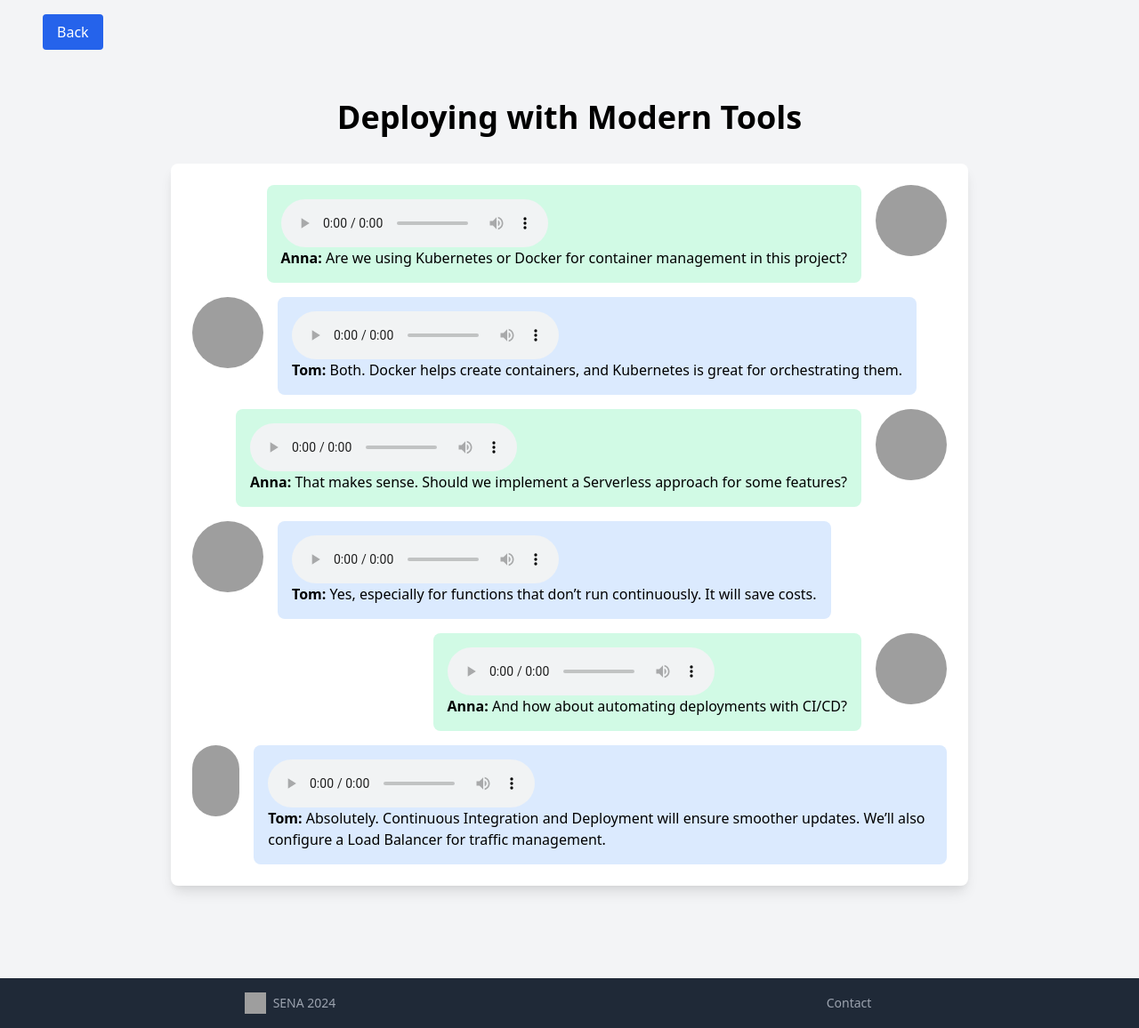
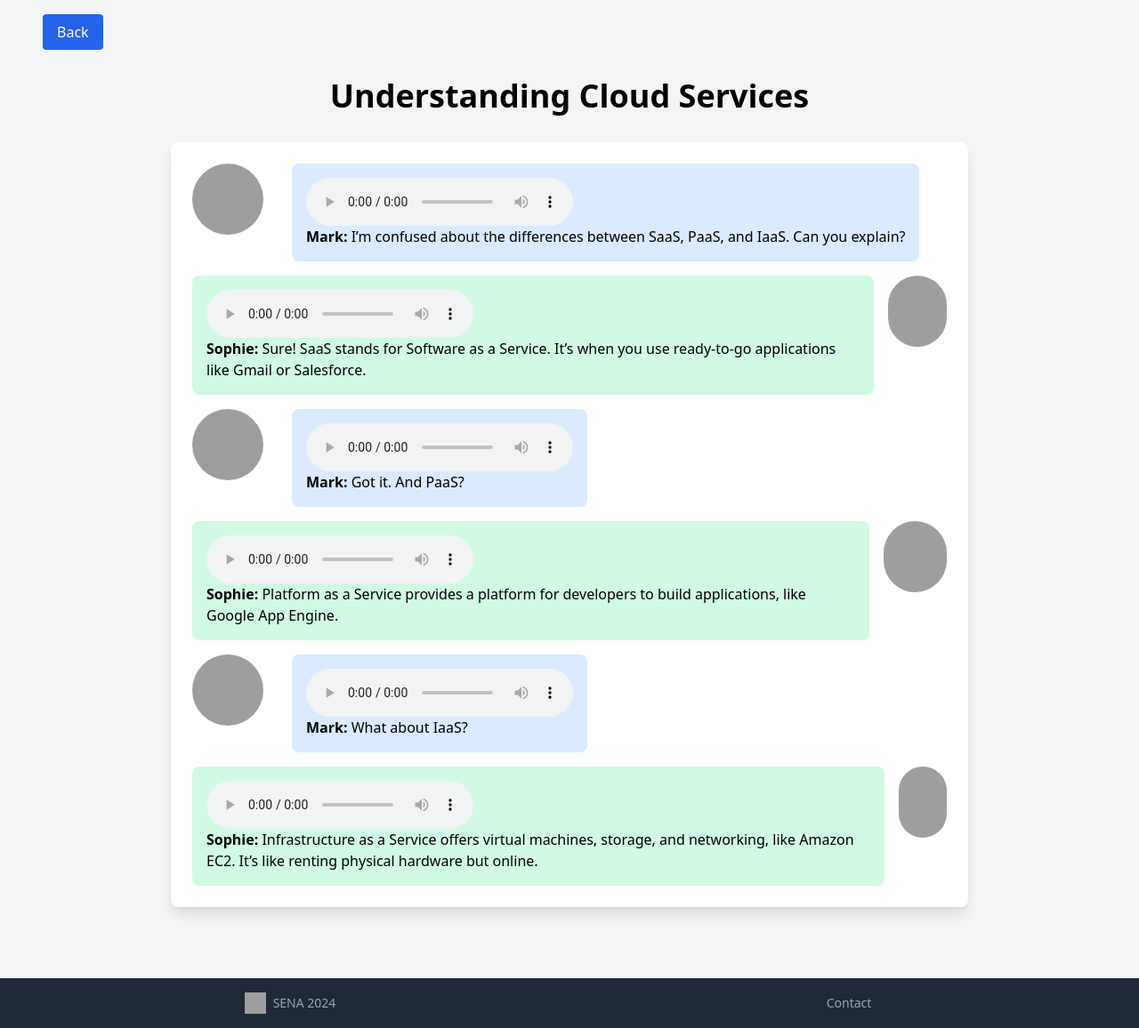
Before and after one commit to EsMilios/adsoPage, a PHP site: page /cloudModule/conversacion3.php in a window 1280 px wide. Shown: the part 68-1224 px from the top of the page at 89% size. Run offline with PHP 8.4, Linux system fonts and the light colour scheme; data that the repository does not hold is empty; some libraries are stand-ins or nearby versions; grey boxes are pictures that could not be loaded.

Commit message:
conversacion 3 fixed

```diff
--- a/cloudModule/conversacion3.php
+++ b/cloudModule/conversacion3.php
@@ -21,7 +21,7 @@
 <div class="flex flex-col items-center justify-center h-screen p-4">
 
         <!-- Título de la conversación -->
-        <h1 class="text-4xl font-bold mb-8">Deploying with Modern Tools</h1>
+        <h1 class="text-4xl font-bold mb-8">Understanding Cloud Services</h1>
 
         <!-- Sección de la conversación -->
         <div class="w-full max-w-4xl bg-white shadow-lg rounded-lg p-6 space-y-6 overflow-y-auto max-h-[80vh]">
@@ -29,81 +29,89 @@
             <!-- Mensajes de la conversación -->
             <div class="chat-container space-y-4">
 
-                <div class="chat-message flex items-start justify-end space-x-4">
-                    <div class="message-content bg-green-100 p-4 rounded-lg  max-w-[70%]">
+                <div class="chat-message flex items-start space-x-4 ">
+                        <img src="https://cdn.pixabay.com/photo/2021/06/04/10/28/portrait-6309448_1280.jpg" alt="Persona 1" class="w-20 h-20 rounded-full">
+                    <div class="profile">
+                    </div>
+                    <div class="message-content bg-blue-100 p-4 rounded-lg ">
                         <audio controls>
-                            <source src="../assets/cloudAudios.php?nombre=con2Diag1.wav" type="audio/mp3">
+                            <source src="../assets/cloudAudios.php?nombre=con3Diag1.wav" type="audio/mp3">
                             Tu navegador no soporta la reproducción de audio.
                         </audio>
-                        <p><strong>Anna:</strong> Are we using Kubernetes or Docker for container management in this project?</p>
-                    </div>
-                    <div class="profile">
-                        <img src="https://www.shutterstock.com/image-photo/black-woman-arms-crossed-standing-600nw-2254569139.jpg" class="w-20 h-20 rounded-full">
+                        <p><strong>Mark: </strong> I’m confused about the differences between SaaS, PaaS, and IaaS. Can you explain?</p>
                     </div>
                 </div>
 
-                <div class="chat-message flex items-start space-x-4">
-                    <div class="profile">
-                        <img src="https://hicuespeakers.com/sites/default/files/styles/cuadrada_737x737/public/2022-05/perfiles/David%20Goggins.jpg.webp?itok=jSv1V_tq" alt="Persona 1" class="w-20 h-20 rounded-full">
-                    </div>
-                    <div class="message-content bg-blue-100 p-4 rounded-lg  max-w-[70%]">
+
+                <div class="chat-message flex items-start justify-end space-x-4">
+                    <div class="message-content bg-green-100 p-4 rounded-lg ">
                         <audio controls>
-                            <source src="../assets/cloudAudios.php?nombre=con2Diag2.wav" type="audio/mp3">
+                            <source src="../assets/cloudAudios.php?nombre=con3Diag2.wav" type="audio/mp3">
                             Tu navegador no soporta la reproducción de audio.
                         </audio>
-                        <p><strong>Tom:</strong> Both. Docker helps create containers, and Kubernetes is great for orchestrating them.</p>
-                    </div>
-                </div>
-                <div class="chat-message flex items-start justify-end space-x-4">
-                    <div class="message-content bg-green-100 p-4 rounded-lg  max-w-[70%]">
-                        <audio controls>
-                            <source src="../assets/cloudAudios.php?nombre=con2Diag3.wav" type="audio/mp3">
-                            Tu navegador no soporta la reproducción de audio.
-                        </audio>
-                        <p><strong>Anna:</strong> That makes sense. Should we implement a Serverless approach for some features?</p>
+                        <p><strong>Sophie:</strong> Sure! SaaS stands for Software as a Service. It’s when you use ready-to-go applications like Gmail or Salesforce.</p>
                     </div>
                     <div class="profile">
-                        <img src="https://www.shutterstock.com/image-photo/black-woman-arms-crossed-standing-600nw-2254569139.jpg" class="w-20 h-20 rounded-full">
+                        <img src="https://cdn.create.vista.com/api/media/small/8982997/stock-photo-young-woman-smiling" class="w-20 h-20 rounded-full">
                     </div>
                 </div>
 
-                <div class="chat-message flex items-start space-x-4">
+                <div class="chat-message flex items-start space-x-4 ">
+                        <img src="https://cdn.pixabay.com/photo/2021/06/04/10/28/portrait-6309448_1280.jpg" alt="Persona 1" class="w-20 h-20 rounded-full">
                     <div class="profile">
-                        <img src="https://hicuespeakers.com/sites/default/files/styles/cuadrada_737x737/public/2022-05/perfiles/David%20Goggins.jpg.webp?itok=jSv1V_tq" alt="Persona 1" class="w-20 h-20 rounded-full">
                     </div>
-                    <div class="message-content bg-blue-100 p-4 rounded-lg  max-w-[70%]">
+                    <div class="message-content bg-blue-100 p-4 rounded-lg ">
                         <audio controls>
-                            <source src="../assets/cloudAudios.php?nombre=con2Diag4.wav" type="audio/mp3">
+                            <source src="../assets/cloudAudios.php?nombre=con3Diag3.wav" type="audio/mp3">
                             Tu navegador no soporta la reproducción de audio.
                         </audio>
-                        <p><strong>Tom:</strong> Yes, especially for functions that don’t run continuously. It will save costs.</p>
-                    </div>
-                </div>
-                <div class="chat-message flex items-start justify-end space-x-4">
-                    <div class="message-content bg-green-100 p-4 rounded-lg  max-w-[70%]">
-                        <audio controls>
-                            <source src="../assets/cloudAudios.php?nombre=con2Diag5.wav" type="audio/mp3">
-                            Tu navegador no soporta la reproducción de audio.
-                        </audio>
-                        <p><strong>Anna:</strong> And how about automating deployments with CI/CD?</p>
-                    </div>
-                    <div class="profile">
-                        <img src="https://www.shutterstock.com/image-photo/black-woman-arms-crossed-standing-600nw-2254569139.jpg" class="w-20 h-20 rounded-full">
+                        <p><strong>Mark: </strong> Got it. And PaaS?</p>
                     </div>
                 </div>
 
-                <div class="chat-message flex items-start space-x-4">
-                    <div class="profile">
-                        <img src="https://hicuespeakers.com/sites/default/files/styles/cuadrada_737x737/public/2022-05/perfiles/David%20Goggins.jpg.webp?itok=jSv1V_tq" alt="Persona 1" class="w-20 h-20 rounded-full">
-                    </div>
-                    <div class="message-content bg-blue-100 p-4 rounded-lg max-w-[70%]">
+
+                <div class="chat-message flex items-start justify-end space-x-4">
+                    <div class="message-content bg-green-100 p-4 rounded-lg ">
                         <audio controls>
-                            <source src="../assets/cloudAudios.php?nombre=con2Diag6.wav" type="audio/mp3">
+                            <source src="../assets/cloudAudios.php?nombre=con3Diag4.wav" type="audio/mp3">
                             Tu navegador no soporta la reproducción de audio.
                         </audio>
-                        <p><strong>Tom:</strong> Absolutely. Continuous Integration and Deployment will ensure smoother updates. We’ll also configure a Load Balancer for traffic management.</p>
+                        <p><strong>Sophie:</strong> Platform as a Service provides a platform for developers to build applications, like Google App Engine.</p>
+                    </div>
+                    <div class="profile">
+                        <img src="https://cdn.create.vista.com/api/media/small/8982997/stock-photo-young-woman-smiling" class="w-20 h-20 rounded-full">
                     </div>
                 </div>
+
+                <div class="chat-message flex items-start space-x-4 ">
+                        <img src="https://cdn.pixabay.com/photo/2021/06/04/10/28/portrait-6309448_1280.jpg" alt="Persona 1" class="w-20 h-20 rounded-full">
+                    <div class="profile">
+                    </div>
+                    <div class="message-content bg-blue-100 p-4 rounded-lg ">
+                        <audio controls>
+                            <source src="../assets/cloudAudios.php?nombre=con3Diag5.wav" type="audio/mp3">
+                            Tu navegador no soporta la reproducción de audio.
+                        </audio>
+                        <p><strong>Mark: </strong> What about IaaS?</p>
+                    </div>
+                </div>
+
+
+                <div class="chat-message flex items-start justify-end space-x-4">
+                    <div class="message-content bg-green-100 p-4 rounded-lg ">
+                        <audio controls>
+                            <source src="../assets/cloudAudios.php?nombre=con3Diag6.wav" type="audio/mp3">
+                            Tu navegador no soporta la reproducción de audio.
+                        </audio>
+                        <p><strong>Sophie:</strong> Infrastructure as a Service offers virtual machines, storage, and networking, like Amazon EC2. It’s like renting physical hardware but online.</p>
+                    </div>
+                    <div class="profile">
+                        <img src="https://cdn.create.vista.com/api/media/small/8982997/stock-photo-young-woman-smiling" class="w-20 h-20 rounded-full">
+                    </div>
+                </div>
+
+
+
             </div>
 
         </div>
```
